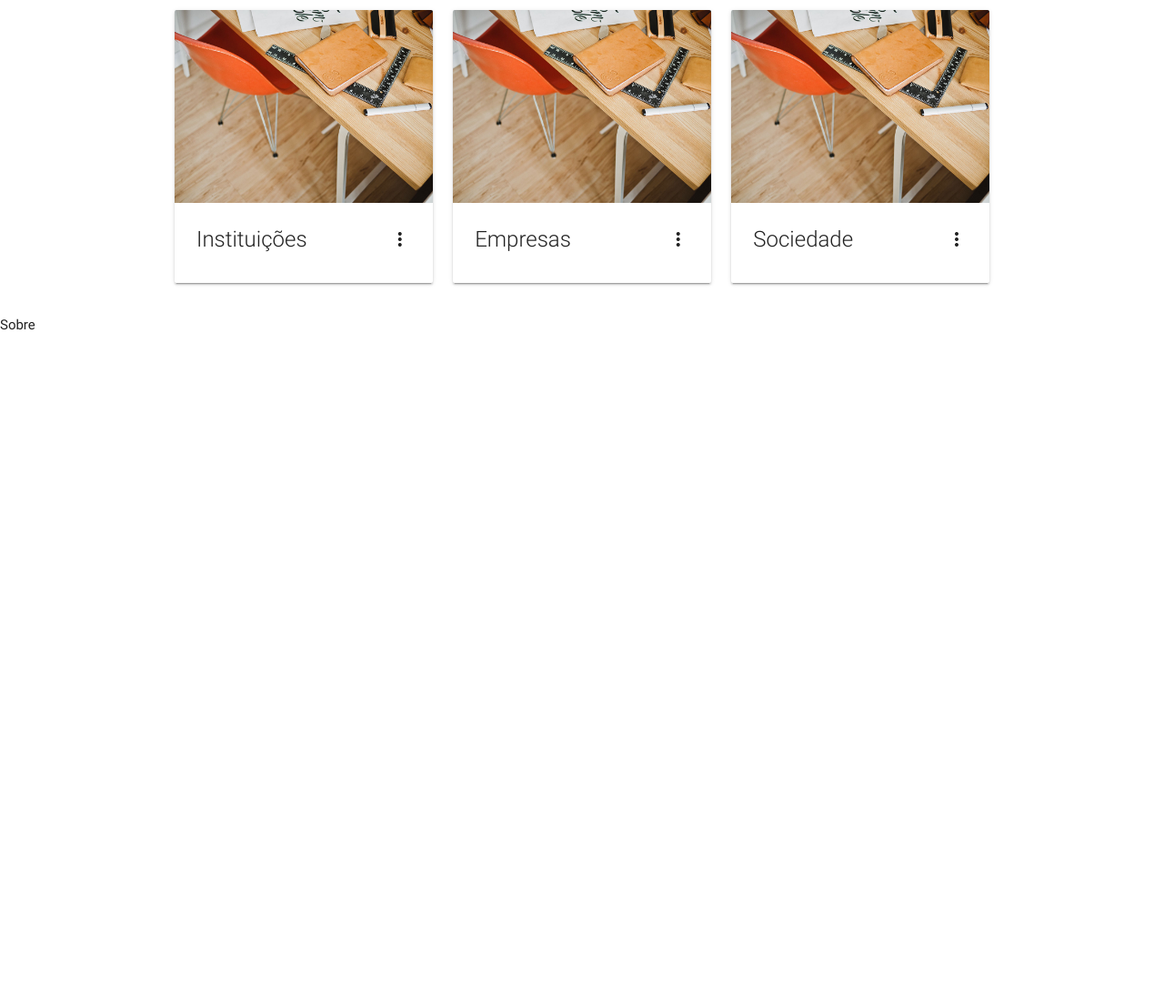
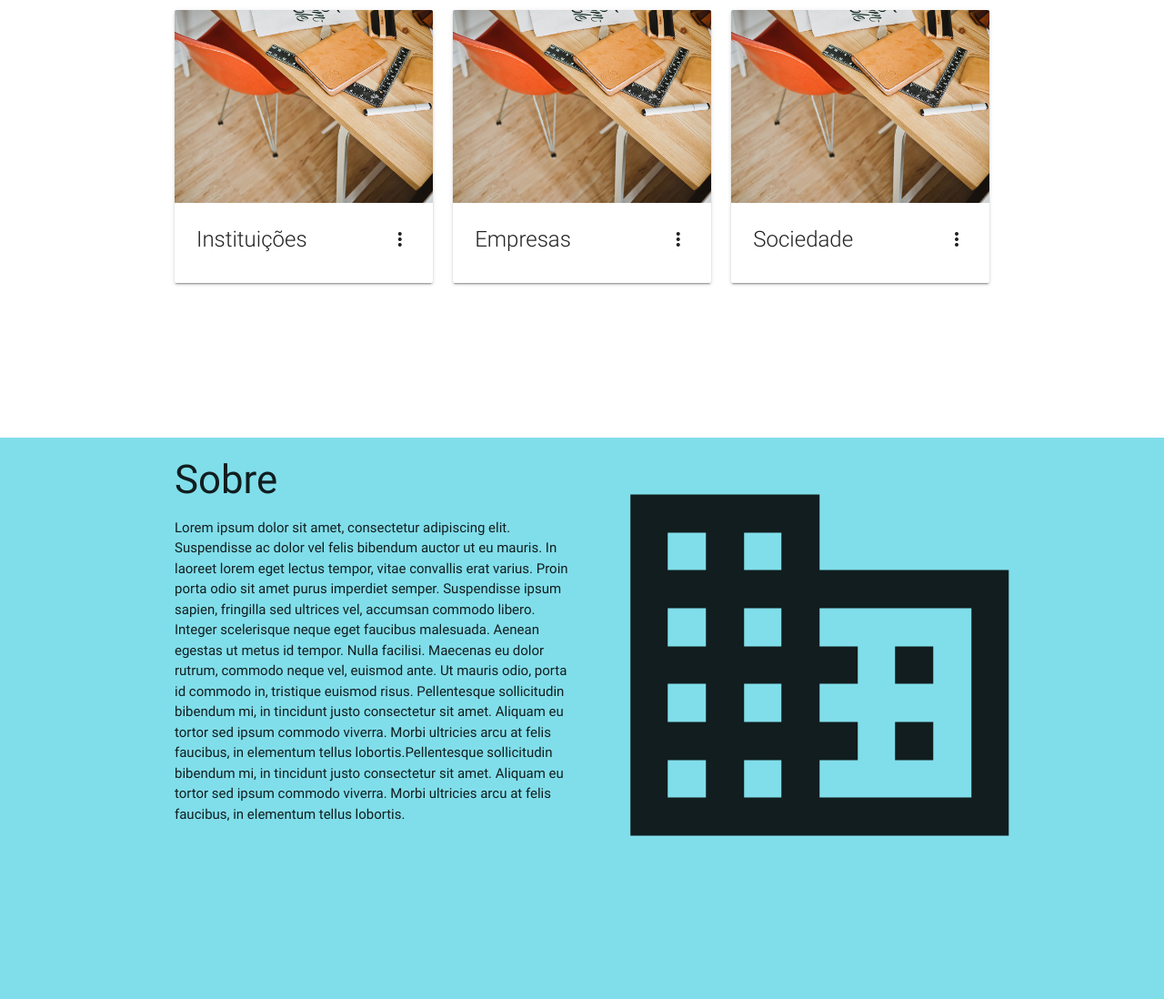
Before and after one commit to phakiller/apgov, a plain HTML site: page index.html in a window 1280 px wide. Shown: the part 151-1249 px from the top of the page at 91% size. Before the commit the page ends 800 px from the top, so only its background shows below. Drawn offline with nearby package versions, Linux system fonts and the light colour scheme.

Commit message:
sobre add

```diff
--- a/index.html
+++ b/index.html
@@ -18,8 +18,8 @@
             <div class="nav-wrapper blue darken-3">
                 <a href="#" class="brand-logo">APGov</a>
                 <ul id="nav-mobile" class="right hide-on-med-and-down">
-                    <li><a href="sass.html">Sobre</a></li>
-                    <li><a href="collapsible.html">Login</a></li>
+                    <li><a href="#sobre">Sobre</a></li>
+                    <li><a href="#">Login</a></li>
                 </ul>
             </div>
         </nav>
@@ -121,8 +121,22 @@
             </div>
             <!-- FIM CARDS -->
         </div>
-        <div class="row">
-                Sobre
+        <br /><br /><br /><br /><br /><br />
+        <div class="cyan lighten-3">
+            <div class="container" id="sobre">
+                <div class="row">
+                    <div class="col s6">
+                        <h3>Sobre</h3>
+                        <p>
+                            Lorem ipsum dolor sit amet, consectetur adipiscing elit. Suspendisse ac dolor vel felis bibendum auctor ut eu mauris. In laoreet lorem eget lectus tempor, vitae convallis erat varius. Proin porta odio sit amet purus imperdiet semper. Suspendisse ipsum sapien, fringilla sed ultrices vel, accumsan commodo libero. Integer scelerisque neque eget faucibus malesuada. Aenean egestas ut metus id tempor. Nulla facilisi. Maecenas eu dolor rutrum, commodo neque vel, euismod ante. Ut mauris odio, porta id commodo in, tristique euismod risus. Pellentesque sollicitudin bibendum mi, in tincidunt justo consectetur sit amet. Aliquam eu tortor sed ipsum commodo viverra. Morbi ultricies arcu at felis faucibus, in elementum tellus lobortis.Pellentesque sollicitudin bibendum mi, in tincidunt justo consectetur sit amet. Aliquam eu tortor sed ipsum commodo viverra. Morbi ultricies arcu at felis faucibus, in elementum tellus lobortis.
+                        </p>
+                    </div>
+                    <div class="col s6">
+                        <i class="material-icons" style="font-size: 500px;">business</i>
+                    </div>
+                </div>
+            </div>
+            <br /><br /><br /><br />
         </div>
 
         <!--Import jQuery before materialize.js-->
```
